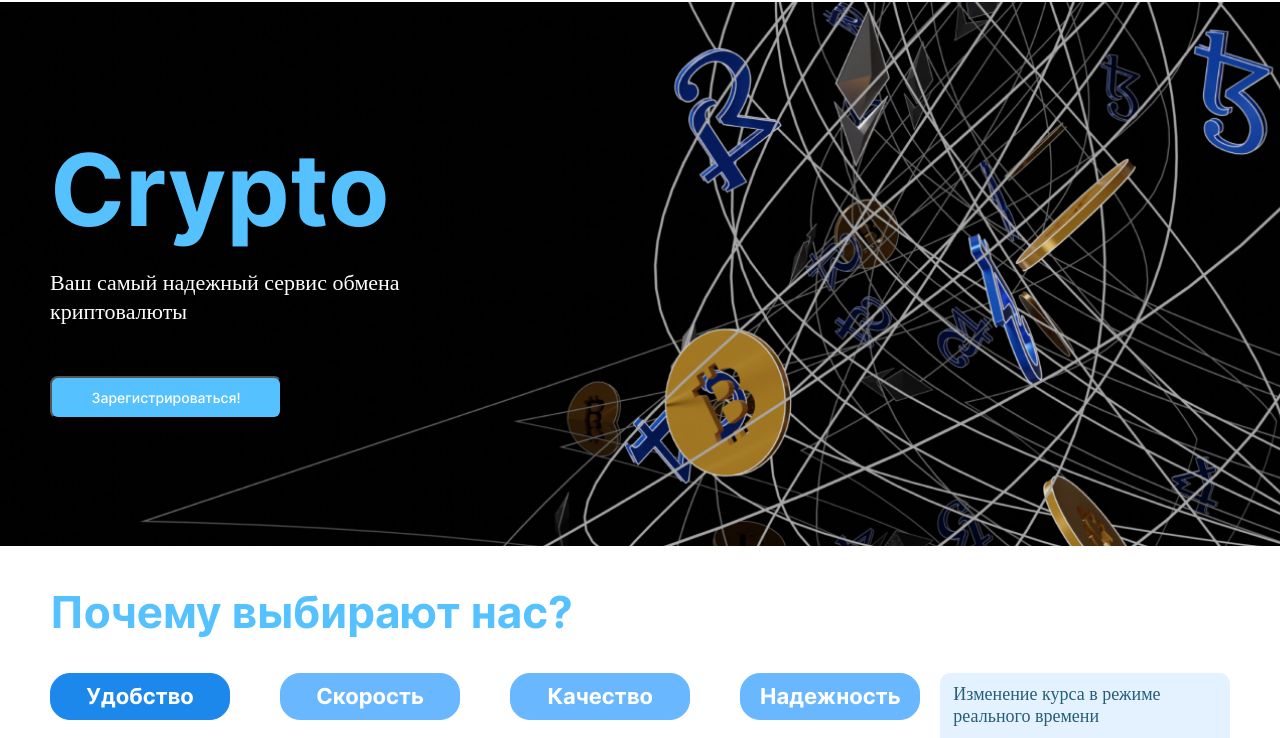
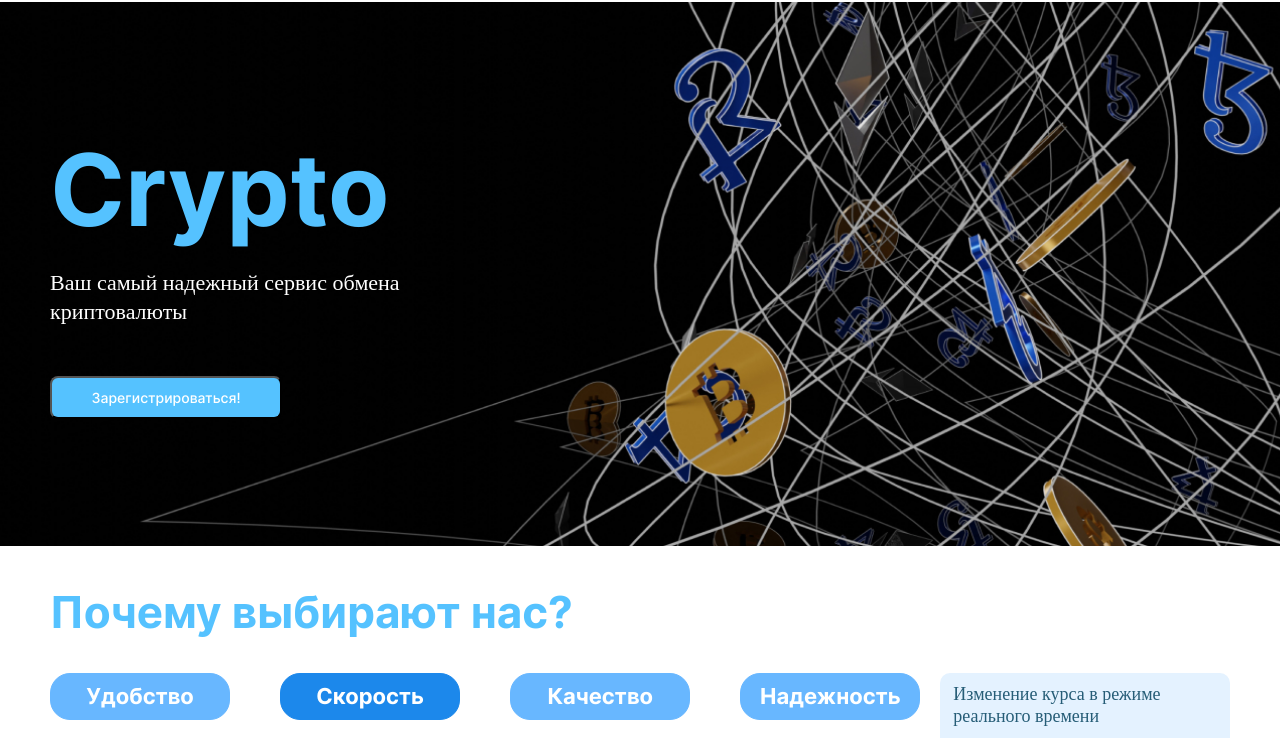
Before and after one commit to shums89/crypto-methed, a plain HTML site: page index.html in a window 1280 px wide. Both pictures are taken after a click on the button "Скорость". Shown: the part 62-800 px from the top of the page. Drawn offline with Linux system fonts and the light colour scheme.

Commit message:
Переключение табов

```diff
--- a/css/module/advantage.css
+++ b/css/module/advantage.css
@@ -61,7 +61,7 @@
 }
 
 .advantage__item-content_speed::before {
-background-image: url('../../img/speed.svg.svg');
+background-image: url('../../img/speed.svg');
 }
 
 .advantage__item-content_quality::before {
@@ -69,5 +69,5 @@ background-image: url('../../img/quality.svg');
 }
 
 .advantage__item-content_security::before {
-background-image: url('../../img/security.svg.svg');
+background-image: url('../../img/security.svg');
 }
--- a/js/index.js
+++ b/js/index.js
@@ -1,2 +1,3 @@
 import './module/menu.js'
 import './module/modal.js'
+import './module/tabs-about-us.js'
--- /dev/null
+++ b/js/module/tabs-about-us.js
@@ -0,0 +1,16 @@
+const advantageButtons = document.querySelectorAll('.advantage__button');
+const advantageItemsContent = document.querySelectorAll('.advantage__item-content');
+
+advantageButtons.forEach((advantageButton, i) => {
+  advantageButton.addEventListener('click', () => {
+    advantageItemsContent.forEach((advantageItemContent, j) => {
+      if (i === j) {
+        advantageButtons[j].classList.add('advantage__button_active');
+        advantageItemsContent[j].classList.add('advantage__item-content_active');
+      } else {
+        advantageButtons[j].classList.remove('advantage__button_active');
+        advantageItemsContent[j].classList.remove('advantage__item-content_active');
+      }
+    });
+  });
+});
```
